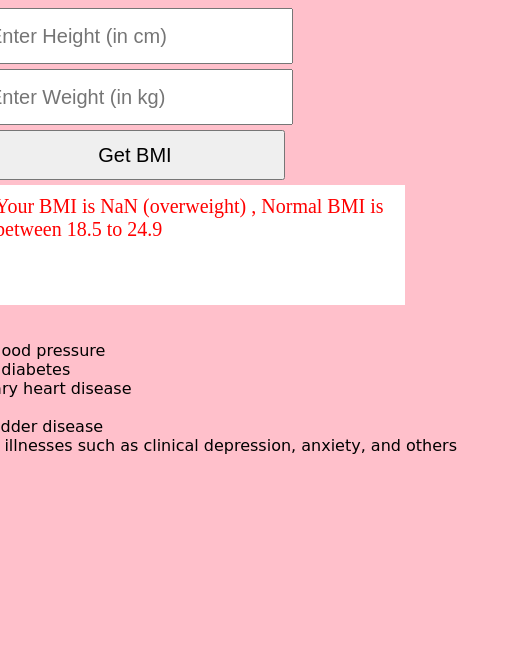
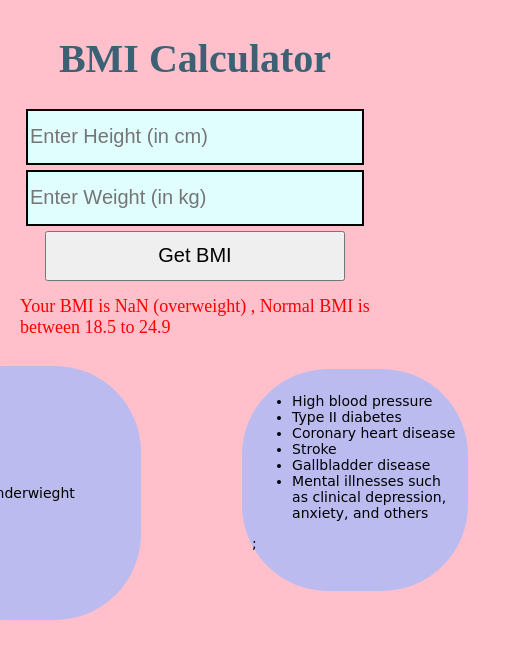
Before and after one commit to sachin161kr/BMI-calculator, a plain HTML site: page index.html in a window 390 px wide. Both pictures are taken after a click on the button "Get BMI". Shown: the whole page, 520 px wide, since content can reach past the window. Drawn offline with Linux system fonts and the light colour scheme.

Commit message:
first commit

```diff
--- a/index.html
+++ b/index.html
@@ -8,15 +8,16 @@
     <title>BMI Calculator</title>
   </head>
   <body>
+    <h1> BMI Calculator</h1>
     <div class="main">
-      <input class="height" type="number" placeholder="Enter Height (in cm)" />
-      <input class="weight" type="number" placeholder="Enter Weight (in kg)" />
+      <input class="height" type="number" placeholder="Enter Height (in cm)" min="30" max="250" />
+      <input class="weight" type="number" placeholder="Enter Weight (in kg)" min="30" max="250" />
       <input class="btn" type="button" value="Get BMI" />
       <div class="output"></div>
     </div>
     <div class="resultDiv">
-      <div class="result1 , hide">Underwieght</div>
-      <div class="result2 , hide">Overweight</div>
+      <div class="result1  hide">Underwieght</div>
+      <div class="result2  hide">Overweight</div>
     </div>
   </body>
   <script src="/script.js"></script>
--- a/script.js
+++ b/script.js
@@ -62,7 +62,7 @@ btn.addEventListener("click", (e) => {
     )} (overweight) , Normal BMI is between 18.5 to 24.9`;
 
     result2.innerHTML = `
-        <div>
+        <div >
           <ul>
             <li>High blood pressure</li>
             <li>Type II diabetes</li>
@@ -74,7 +74,7 @@ btn.addEventListener("click", (e) => {
             </li>
           </ul>
         </div>
-      ;`;
+      ;`
 
     result1.classList.add("hide");
     result2.classList.remove("hide");
--- a/style.css
+++ b/style.css
@@ -4,17 +4,35 @@ body {
   background: pink;
   align-items: center;
 }
-
+h1{
+  /* font-family: fantasy; */
+  font-size: 40px;
+  color: rgb(60, 96, 116);
+}
 .main {
+    display: flex;
+    flex-direction: column;
+    justify-content: center;
+    align-items: center;
+}
+input {
   display: flex;
-  flex-direction: column;
-}
-
-input {
   width: 300px;
   height: 50px;
   font-size: 20px;
-  margin-bottom: 5px;
+  align-items: center;
+  justify-content: center;
+  margin-bottom: 5px
+}
+.height {
+  background-color: rgb(225, 254, 254);
+  border: 2px solid black;
+  padding-right: 32px;
+}
+.weight {
+  background-color: rgb(225, 254, 254);
+  border: 2px solid black;
+  padding-right: 32px;
 }
 
 .btn {
@@ -26,7 +44,7 @@ input {
 }
 
 .redClass {
-  background: red;
+  background: rgb(247, 76, 76);
   color: white;
 }
 
@@ -35,10 +53,10 @@ input {
 }
 
 .output {
-  width: 400px;
-  height: 100px;
+  width: 350px;
+  height: 50px;
   font-size: 20px;
-  background: white;
+  background: pink;
   padding: 10px;
 }
 
@@ -46,28 +64,86 @@ input {
   margin-top: 10px;
   width: 400px;
   /* border: 2px solid black; */
-  height: 400px;
+  height: 240px;
   flex-grow: 1;
   font-size: 16px;
   padding: 10px;
   font-family: cursive;
-  height: 350px;
+  background: #bbbbf0;
+  border-radius: 50px;
 }
 
 .result2 {
   margin-top: 10px;
   width: 400px;
   /* border: 2px solid black; */
-  height: 400px;
+  height: 240px;
   flex-grow: 1;
   font-size: 16px;
   padding: 10px;
   font-family: cursive;
-  height: 350px;
+  background: #bbbbf0;
+  border-radius: 50px;
 }
 
 .resultDiv {
   display: flex;
   flex-direction: row;
-  width: 600px;
+  width: 650px;
+  height: 250px;
 }
+@media screen and (max-width: 800px) {
+  .result1{
+    margin : 50px;
+    width: 543px;
+    height: 261px;
+    font-size: 16px;
+    padding: 10px;
+    font-family: cursive;
+    background: #bbbbf0;
+    border-radius: 50px;
+  }
+  .result2{
+    margin : 50px;
+    width: max-content;
+    height: 261px;
+    font-size: 16px;
+    padding: 10px;
+    font-family: cursive;
+    background: #bbbbf0;
+    border-radius: 50px;
+  }
+  }
+  @media screen and (max-width: 500px) {
+    .output {
+      width: 350px;
+      height: 11px;
+      font-size: 18px;
+      background: pink;
+      padding: 10px;
+  }
+    .result1{
+      margin: 49px;
+      width: 498px;
+      height: 242px;
+      font-size: 14px;
+      padding: 6px;
+      font-family: cursive;
+      background: #bbbbf0;
+      border-radius: 86px;
+      display: flex;
+    flex-grow: 0;
+      align-items: center;
+      justify-content: center;
+    }
+    .result2 {
+      margin: 52px;
+      width: max-content;
+      height: 202px;
+      font-size: 14px;
+      padding: 10px;
+      font-family: cursive;
+      background: #bbbbf0;
+      border-radius: 86px;
+    }
+    }
```
